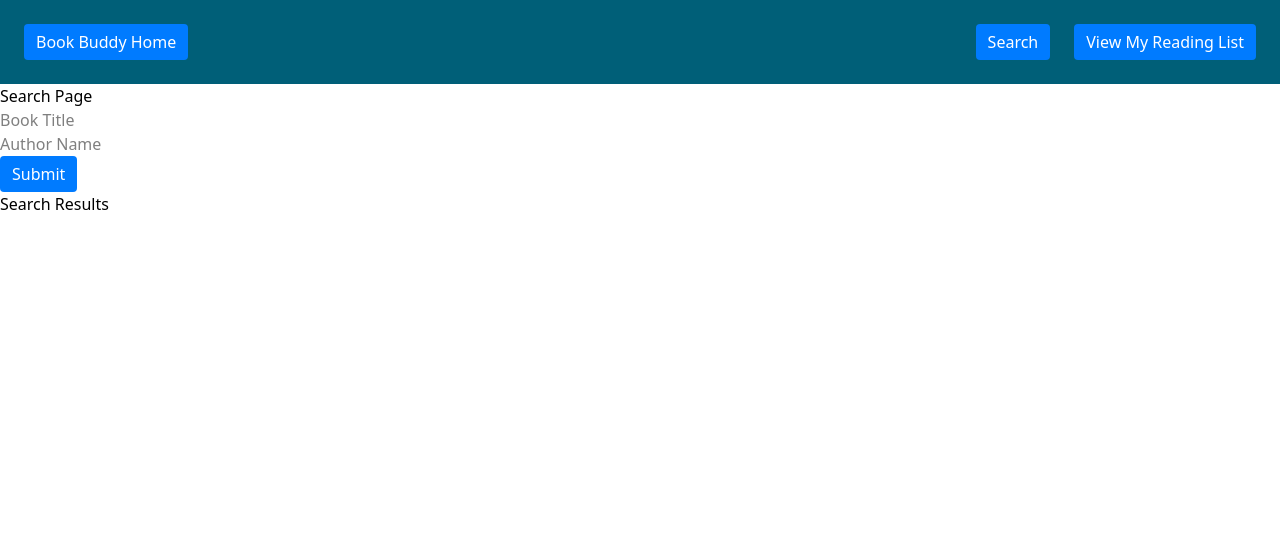
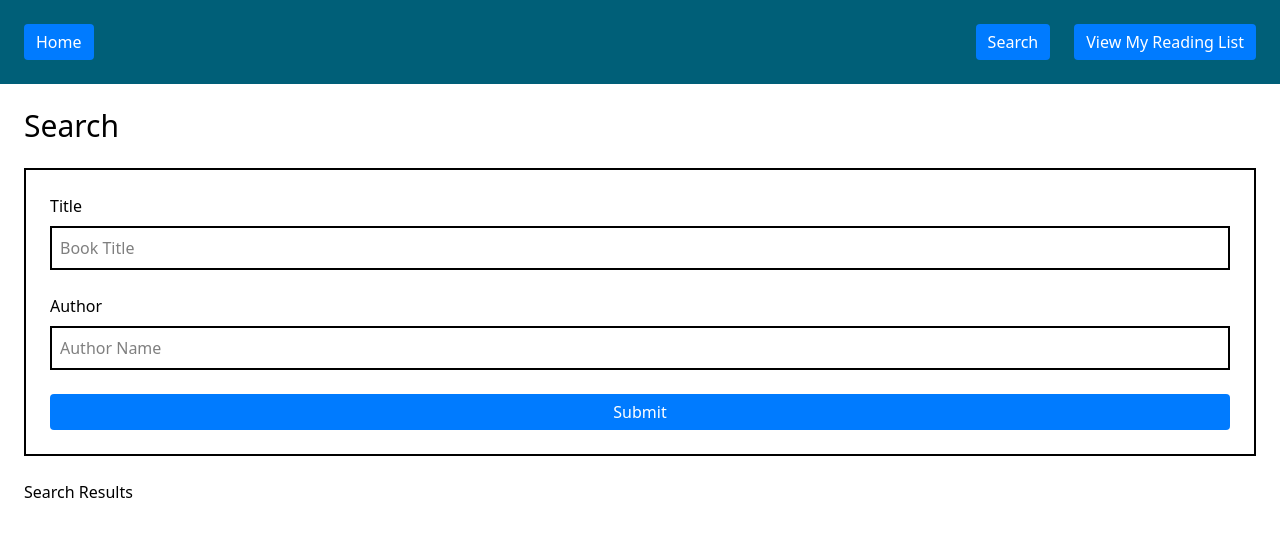
Before and after one commit to github-bdem/BookBuddy, a React (Vite) app: page /search in a window 1280 px wide. Shown: the top 536 px of the page. Built offline with nearby package versions, Linux system fonts and the light colour scheme.

Commit message:
styling updates

```diff
--- a/src/App.tsx
+++ b/src/App.tsx
@@ -9,7 +9,7 @@ function App() {
         <div className="flex min-h-screen flex-col">
             <div className="flex flex-row justify-between bg-cyan-800 p-6">
                 <button>
-                    <Link to="/">Book Buddy Home</Link>
+                    <Link to="/">Home</Link>
                 </button>
                 <div className="flex flex-row gap-6">
                     <button>
--- a/src/components/BookCard/BookCard.tsx
+++ b/src/components/BookCard/BookCard.tsx
@@ -43,32 +43,37 @@ function BookCard({ bookResult }: { bookResult: BookResult }) {
             .findIndex((cover_i) => cover_i === bookResult.cover_i) !== -1;
 
     return (
-        <div className="border-2">
-            <div>
+        <div className="border-2 p-6">
+            <div className="mb-6 flex min-h-[320px] w-full items-center justify-center bg-gray-500">
+                <img src={constructCoverUrl(bookResult.cover_i)} />
+            </div>
+            <div className="mb-6 flex flex-col justify-between">
                 <div>Title: {bookResult.title}</div>
+                <div>Author: {bookResult.author_name}</div>
+            </div>
+            <div className="mb-6">
+                <button onClick={() => setIsExpanded(!isExpanded)}>
+                    {`More Details (${isExpanded ? "-" : "+"})`}
+                </button>
+
+                {isExpanded ? (
+                    <div className="mt-6">
+                        <div>Ebook Available: {bookResult.ebook_access}</div>
+                        <div>Publish Year: {bookResult.first_publish_year}</div>
+                    </div>
+                ) : null}
+            </div>
+            <div className="flex flex-row justify-end">
                 {isFavorited ? (
-                    <div>(On Reading List)</div>
+                    <div className="bg-yellow-300 p-2 text-black">
+                        (On Reading List)
+                    </div>
                 ) : (
                     <button onClick={addBookToReadingList}>
                         Add to Reading List
                     </button>
                 )}
             </div>
-            <img src={constructCoverUrl(bookResult.cover_i)} />
-            <div>Author: {bookResult.author_name}</div>
-            <button onClick={() => setIsExpanded(!isExpanded)}>
-                {`More (${isExpanded ? "-" : "+"})`}
-            </button>
-            {isExpanded ? (
-                <div>
-                    <div>Ebook Available: {bookResult.ebook_access}</div>
-                    <div>Publish Year: {bookResult.first_publish_year}</div>
-                    <div>
-                        Languages Available:{" "}
-                        {`${bookResult.language.join(", ")}`}
-                    </div>
-                </div>
-            ) : null}
         </div>
     );
 }
--- a/src/components/BookList/BookList.tsx
+++ b/src/components/BookList/BookList.tsx
@@ -8,9 +8,9 @@ function BookList({
     title: string;
 }) {
     return (
-        <div>
-            <div>{title}</div>
-            <div>
+        <div className="flex flex-grow flex-col">
+            <div className="mb-6">{title}</div>
+            <div className="flex flex-row flex-wrap items-center justify-center gap-6">
                 {bookResults.map((bookResult: BookResult, idx: number) => {
                     return (
                         <BookCard
--- a/src/pages/ReadingList.tsx
+++ b/src/pages/ReadingList.tsx
@@ -5,8 +5,11 @@ function ReadingListPage() {
     const { state } = useReadingListContext();
 
     return (
-        <div>
-            <BookList bookResults={state.readingList} title="Reading List" />
+        <div className="p-6">
+            <h1 className="mb-6 text-3xl">Reading List</h1>
+            <div>
+                <BookList bookResults={state.readingList} title="Favorites" />
+            </div>
         </div>
     );
 }
--- a/src/pages/Search.tsx
+++ b/src/pages/Search.tsx
@@ -62,8 +62,6 @@ function SearchPage() {
     const handleSubmitEvent = async (formSubmissionEvent: React.FormEvent) => {
         formSubmissionEvent.preventDefault();
 
-        console.log(formSubmissionEvent);
-
         const rawFormData = new FormData(formSubmissionEvent.currentTarget);
 
         const formData: SearchFormData = {
@@ -71,7 +69,10 @@ function SearchPage() {
             author: rawFormData.get("author") as string,
         };
 
-        console.log("formData", formData);
+        if (formData.q === "" && formData.author === "") {
+            // This should be inline in the form
+            window.alert("Please enter at least one search parameter");
+        }
 
         const searchUrl = constructSearchUrl(formData);
         const response = await fetch(searchUrl);
@@ -88,12 +89,19 @@ function SearchPage() {
     };
 
     return (
-        <div>
-            <h1>Search Page</h1>
-            <div>
-                <form onSubmit={handleSubmitEvent}>
-                    <div>
+        <div className="p-6">
+            <h1 className="mb-6 text-3xl">Search</h1>
+            <form
+                className="mb-6 flex flex-col border-2 p-6"
+                onSubmit={handleSubmitEvent}
+            >
+                <div className="mb-6">
+                    <div className="mb-6 flex flex-col">
+                        <label htmlFor="q" className="mb-2">
+                            Title
+                        </label>
                         <input
+                            className="border-2 bg-white p-2"
                             id="q"
                             name="q"
                             value={searchFormData.q}
@@ -102,8 +110,12 @@ function SearchPage() {
                             placeholder="Book Title"
                         />
                     </div>
-                    <div>
+                    <div className="flex flex-col">
+                        <label htmlFor="author" className="mb-2">
+                            Author
+                        </label>
                         <input
+                            className="border-2 bg-white p-2"
                             onChange={handleFormDataChange}
                             value={searchFormData.author}
                             id="author"
@@ -112,10 +124,15 @@ function SearchPage() {
                             placeholder="Author Name"
                         />
                     </div>
-                    <button type="submit">Submit</button>
-                </form>
+                </div>
+                <button type="submit">Submit</button>
+            </form>
+            <div>
+                <BookList
+                    bookResults={searchResults.docs}
+                    title="Search Results"
+                />
             </div>
-            <BookList bookResults={searchResults.docs} title="Search Results" />
         </div>
     );
 }
```
